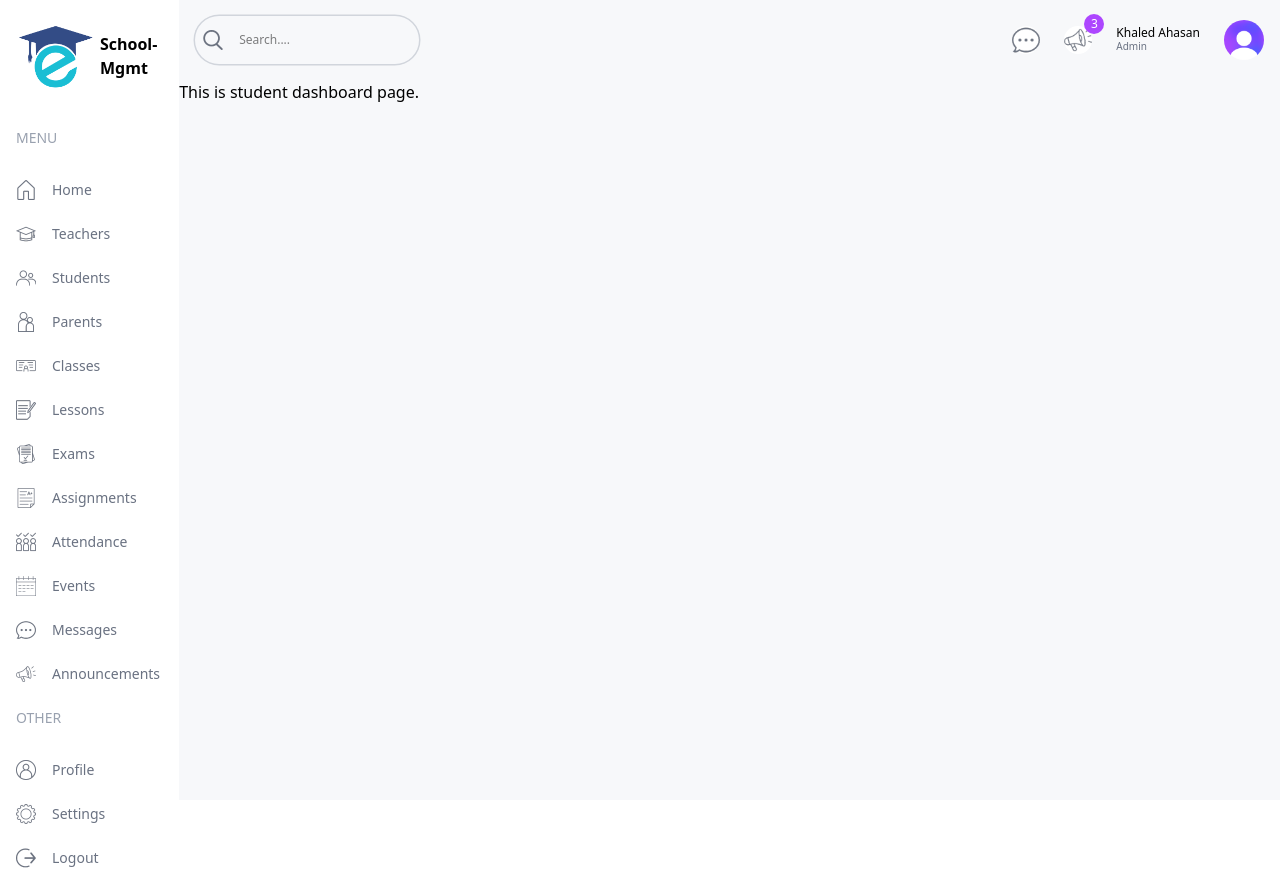
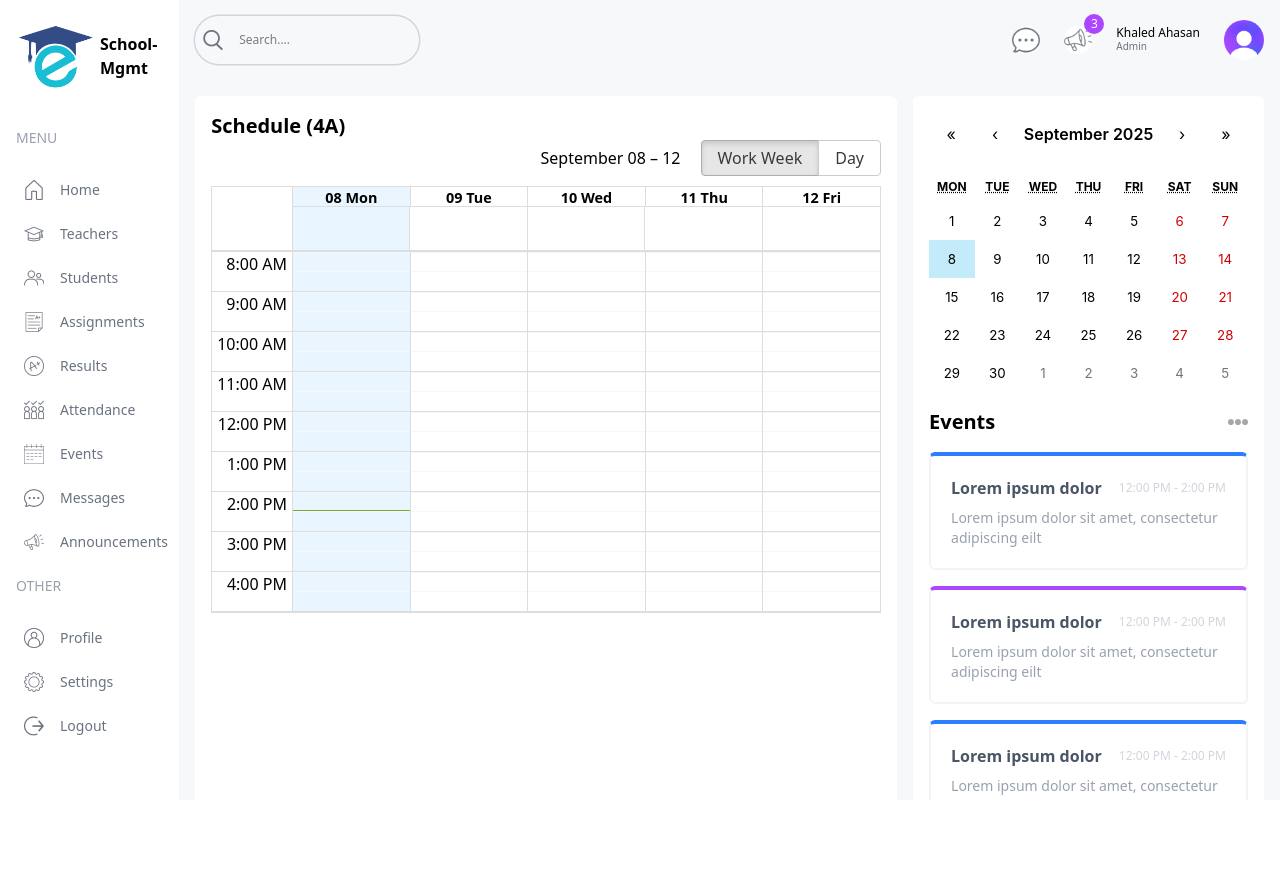
Before and after one commit to 19khaled88/school_mgmt, a Next.js app: page /student in a window 1280 px wide. After the commit the page ends 800 px from the top, so only its background shows below. Built offline with nearby package versions, Linux system fonts and the light colour scheme.

Commit message:
added bigcalendar, eventcalendar

```diff
--- a/package.json
+++ b/package.json
@@ -26,8 +26,10 @@
     "prettier": "prettier --write ."
   },
   "dependencies": {
+    "moment": "^2.30.1",
     "next": "15.5.2",
     "react": "19.1.0",
+    "react-big-calendar": "^1.19.4",
     "react-calendar": "^6.0.0",
     "react-dom": "19.1.0",
     "recharts": "^3.2.0"
@@ -36,6 +38,7 @@
     "@tailwindcss/postcss": "^4",
     "@types/node": "^20",
     "@types/react": "^19",
+    "@types/react-big-calendar": "^1.16.3",
     "@types/react-dom": "^19",
     "autoprefixer": "^10.4.21",
     "postcss": "^8.5.6",
--- a/src/app/(dashboard)/student/page.tsx
+++ b/src/app/(dashboard)/student/page.tsx
@@ -1,9 +1,24 @@
+import Announcements from '@/components/Announcements'
+import BigCalendar from '@/components/BigCalendar'
+import EventCalendar from '@/components/EventCalendar'
 import React from 'react'
 
 const StudentPage = () => {
   return (
-    <div>
-      This is student dashboard page.
+    <div className='p-4 flex gap-4 flex-col xl:flex-row'>
+
+      {/*LEFT*/}
+      <div className='w-full xl:w-2/3'>
+        <div className='h-full bg-white p-4 rounded-md'>
+          <h1 className='text-xl font-semibold'>Schedule (4A)</h1>
+          <BigCalendar />
+        </div>
+      </div>
+      {/*RIGHT*/}
+      <div className='w-full xl:w-1/3 flex flex-col gap-8'>
+        <EventCalendar />
+        <Announcements />
+      </div>
     </div>
   )
 }
--- a/src/app/globals.css
+++ b/src/app/globals.css
@@ -29,3 +29,13 @@
     background-color: #c3ebfa !important;
     color: black !important;
   }
+
+ .rbc-btn-group:first-child { /* Today */
+     display: none;
+  }
+
+
+.rbc-toolbar-label {
+  text-align: right !important;
+  padding: 0px 20px !important;
+}
--- /dev/null
+++ b/src/components/BigCalendar.tsx
@@ -0,0 +1,35 @@
+'use client'
+import { Calendar, momentLocalizer, View, Views } from 'react-big-calendar'
+import moment from 'moment'
+import { calendarEvents } from '@/lib/data'
+
+import "react-big-calendar/lib/css/react-big-calendar.css"
+import { useState } from 'react'
+
+const localizer = momentLocalizer(moment)
+
+const BigCalendar = () => {
+    const [view, setView] = useState<View>(Views.WORK_WEEK);
+    const handleOnChangeView = (selectedView: View) => {
+        setView(selectedView)
+    }
+    return (
+        <div>
+            <Calendar
+                localizer={localizer}
+                events={calendarEvents}
+                startAccessor="start"
+                endAccessor="end"
+                titleAccessor={event => event.title || "No Title"}
+                views={["work_week", 'day']}
+                view={view}
+                style={{ height: '98%' }}
+                onView={handleOnChangeView}
+                min={new Date(2025, 1, 0, 8, 0, 0)}
+                max={new Date(2025, 1, 0, 17, 0, 0)}
+            />
+        </div>
+    )
+}
+
+export default BigCalendar
--- a/src/components/Menu.tsx
+++ b/src/components/Menu.tsx
@@ -1,3 +1,4 @@
+import { role } from '@/lib/data'
 import Image from 'next/image'
 import Link from 'next/link'
 import React from 'react'
@@ -10,61 +11,75 @@
                 icon:'/home.png',
                 label:'Home',
                 href:'/',
+                visible:['admin','teacher','student','parent']
             },
             {
                 icon:'/teacher.png',
                 label:'Teachers',
-                href:'/teachers',
+                href:'/list/teachers',
+                visible:['admin','teacher']
             },
             {
                 icon:'/student.png',
                 label:'Students',
-                href:'/students',
+                href:'/list/students',
+                visible:['admin','teacher']
             },
             {
                 icon:'/parent.png',
                 label:'Parents',
-                href:'/parents',
+                href:'/list/parents',
             },
             {
                 icon:'/class.png',
                 label:'Classes',
-                href:'/classes',
+                href:'/list/classes',
             },
             {
                 icon:'/lesson.png',
                 label:'Lessons',
-                href:'/lessons',
+                href:'/list/lessons',
             },
             {
                 icon:'/exam.png',
                 label:'Exams',
-                href:'/examps',
+                href:'/list/examps',
             },
             {
                 icon:'/assignment.png',
                 label:'Assignments',
-                href:'/assignments',
+                href:'/list/assignments',
+                visible:['admin','teacher','student','parent']
+            },
+            {
+                icon:'/result.png',
+                label:'Results',
+                href:'/list/results',
+                visible:['admin','teacher','student','parent']
             },
             {
                 icon:'/attendance.png',
                 label:'Attendance',
-                href:'/attendance',
+                href:'/list/attendance',
+                visible:['admin','teacher','student','parent']
             },
             {
                 icon:'/calendar.png',
                 label:'Events',
-                href:'/events',
+                href:'/list/events',
+                visible:['admin','teacher','student','parent']
             },
             {
                 icon:'/message.png',
                 label:'Messages',
-                href:'/messages',
+                href:'/list/messages',
+                visible:['admin','teacher','student','parent']
             },
             {
                 icon:'/announcement.png',
                 label:'Announcements',
-                href:'/announcements',
+                href:'/list/announcements',
+                visible:['admin','teacher','student','parent']
             }
         ]
     },
@@ -74,17 +89,20 @@
             {
                 icon:"/profile.png",
                 label:'Profile',
-                href:'/profile'
+                href:'/profile',
+                visible:['admin','teacher','student','parent']
             },
             {
                 icon:'/setting.png',
                 label:'Settings',
                 href:'/settings',
+                visible:['admin','teacher','student','parent']
             },
             {
                 icon:'/logout.png',
                 label:'Logout',
                 href:'/logout',
+                visible:['admin','teacher','student','parent']
             }
         ]
     }
@@ -95,14 +113,20 @@
         {
             menuItems.map(i=>(
                 <div className='flex flex-col gap-2' key={i.title}>
-                    <span className='hidden lg:block text-gray-400 font-light my-4'>{i.title}</span>
+                    <span className='hidden lg:block text-gray-400 font-light my-4'>
+                        {i.title}
+                    </span>
                     {
-                        i.items.map(item=>(
-                            <Link href={item.href} key={item.label} className='flex items-center justify-center lg:justify-start gap-4 text-gray-500 py-2'>
-                                <Image src={item.icon} alt='' width={20} height={20}/>
-                                <span className='hidden lg:block'>{item.label}</span>
-                            </Link>
-                        ))
+                        i.items.map((item)=>{
+                            if(item.visible?.includes(role)){
+                                return(
+                                    <Link href={item.href} key={item.label} className='flex items-center justify-center lg:justify-start gap-4 text-gray-500 py-2 md:px-2 rounded-md hover:bg-blue-200'>
+                                        <Image src={item.icon} alt='' width={20} height={20}/>
+                                        <span className='hidden lg:block'>{item.label}</span>
+                                    </Link>
+                                    )
+                            }
+                        })
                     }
                 </div>
             ))
--- /dev/null
+++ b/src/lib/data.ts
@@ -0,0 +1,64 @@
+export let role = 'admin';
+
+export const teachersData =[
+
+];
+
+export const studentsData =[
+
+];
+
+export const parentsData =[
+
+];
+
+export const subjectsData =[
+
+];
+
+export const classesData =[
+
+];
+
+export const lessonsData =[
+
+];
+
+export const examsData =[
+
+];
+
+export const assignmentsData =[
+
+];
+
+export const annoucementsData = [
+
+];
+
+export const calendarEvents = [
+    {
+        title:'Math',
+        allDay:false,
+        start:new Date(2024, 7, 12, 8, 0),
+        end:new Date(2024, 7, 12, 8, 45)
+    },
+    {
+        title:'English',
+        allDay:false,
+        start:new Date(2024, 7, 12, 9, 0),
+        end:new Date(2024, 7, 12, 9, 45)
+    },
+    {
+        title:'Biology',
+        allDay:false,
+        start:new Date(2024, 7, 12, 10, 0),
+        end:new Date(2024, 7, 12, 10, 45)
+    },
+    {
+        title:'Physics',
+        allDay:false,
+        start:new Date(2024, 7, 12, 11, 0),
+        end:new Date(2024, 7, 12, 11, 45)
+    },
+]
```
Also changed, not shown: 1 other file (tests, documents, lock files or other folders).
